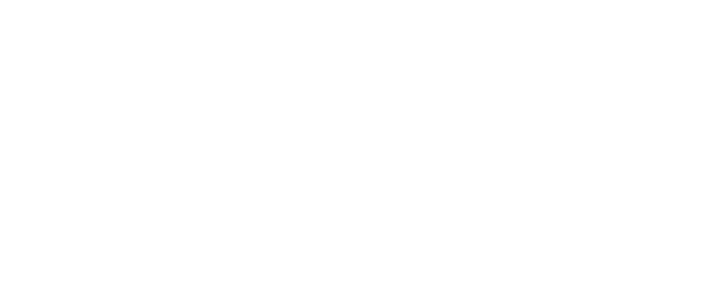
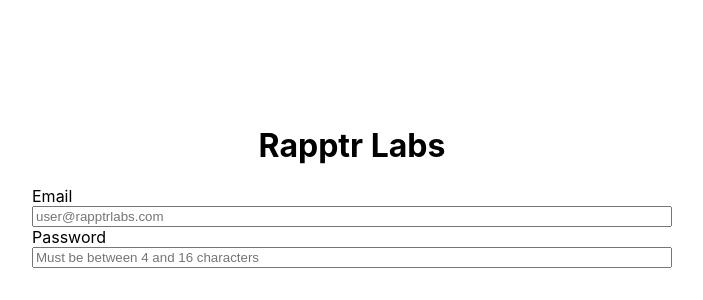
Before and after one commit to irosen419/rapptr-labs-to-do-list, a React (Create React App) app: page / in a window 1280 px wide. Shown: the part 214-514 px from the top of the page, without its empty margins (288-991 px from the left). Built offline with nearby package versions, Linux system fonts and the light colour scheme.

Commit message:
created login form with validations for email and password. input border changes to red if invalid.

```diff
--- a/package.json
+++ b/package.json
@@ -6,6 +6,7 @@
     "@testing-library/jest-dom": "^5.11.4",
     "@testing-library/react": "^11.1.0",
     "@testing-library/user-event": "^12.1.10",
+    "node-sass": "^4.14.1",
     "react": "^17.0.1",
     "react-dom": "^17.0.1",
     "react-scripts": "4.0.1",
--- a/src/App.js
+++ b/src/App.js
@@ -1,7 +1,8 @@
+import Login from './Containers/Login'
 function App() {
   return (
     <div className="App">
-
+      <Login />
     </div>
   );
 }
--- /dev/null
+++ b/src/App.scss
@@ -0,0 +1,5 @@
+* {
+    padding: 0;
+    margin: 0;
+    box-sizing: border-box;
+}
--- /dev/null
+++ b/src/Components/LoginFrom.js
@@ -0,0 +1,40 @@
+import React, { useState, useEffect } from 'react'
+
+function LoginForm() {
+
+    const [loginInfo, setLoginInfo] = useState({ email: "", password: "" })
+    const [invalidEmail, setInvalidEmail] = useState(false)
+    const [invalidPassword, setInvalidPassword] = useState(false)
+
+    const changeHandler = ({ target: { name, value } }) => {
+        validateUser(name, value)
+        setLoginInfo({ ...loginInfo, [name]: value })
+    }
+
+    const validateUser = (name, value) => {
+        if (name === 'email') {
+            if (!value.match(/^\w+@[a-zA-Z_]+?\.[a-zA-Z]{2,3}$/)) {
+                setInvalidEmail(true)
+            } else {
+                setInvalidEmail(false)
+            }
+        } else if (name === 'password') {
+            if (value.length < 4) {
+                setInvalidPassword(true)
+            } else {
+                setInvalidPassword(false)
+            }
+        }
+    }
+
+    return (
+        <form>
+            <label htmlFor="email">Email</label>
+            <input className={invalidEmail ? 'invalid' : null} name="email" placeholder="​user@rapptrlabs.com​" type="text" maxLength="50" value={loginInfo.email} onChange={changeHandler} />
+            <label htmlFor="password">Password</label>
+            <input className={invalidPassword ? 'invalid' : null} name="password" placeholder="Must be between 4 and 16 characters" type="password" maxLength="16" value={loginInfo.password} onChange={changeHandler} />
+        </form>
+    )
+}
+
+export default LoginForm
--- /dev/null
+++ b/src/Containers/Login.js
@@ -0,0 +1,13 @@
+import LoginForm from '../Components/LoginFrom'
+import '../SCSS/login.scss'
+
+function Login() {
+    return (
+        <div id="login">
+            <h1>Rapptr Labs</h1>
+            <LoginForm />
+        </div>
+    )
+}
+
+export default Login
--- /dev/null
+++ b/src/SCSS/login.scss
@@ -0,0 +1,23 @@
+#login {
+    height: 100vh;
+    width: 100%;
+
+    display: flex;
+    flex-direction: column;
+    justify-content: center;
+    align-items: center;
+
+    form {
+        width: 50%;
+        display: flex;
+        flex-direction: column;
+
+        input:focus {
+            outline: none;
+        }
+
+        .invalid {
+            border: 1px solid red;
+        }
+    }
+}
```
Also changed, not shown: src/App.css (added), 2 other files (tests, documents, lock files or other folders).
